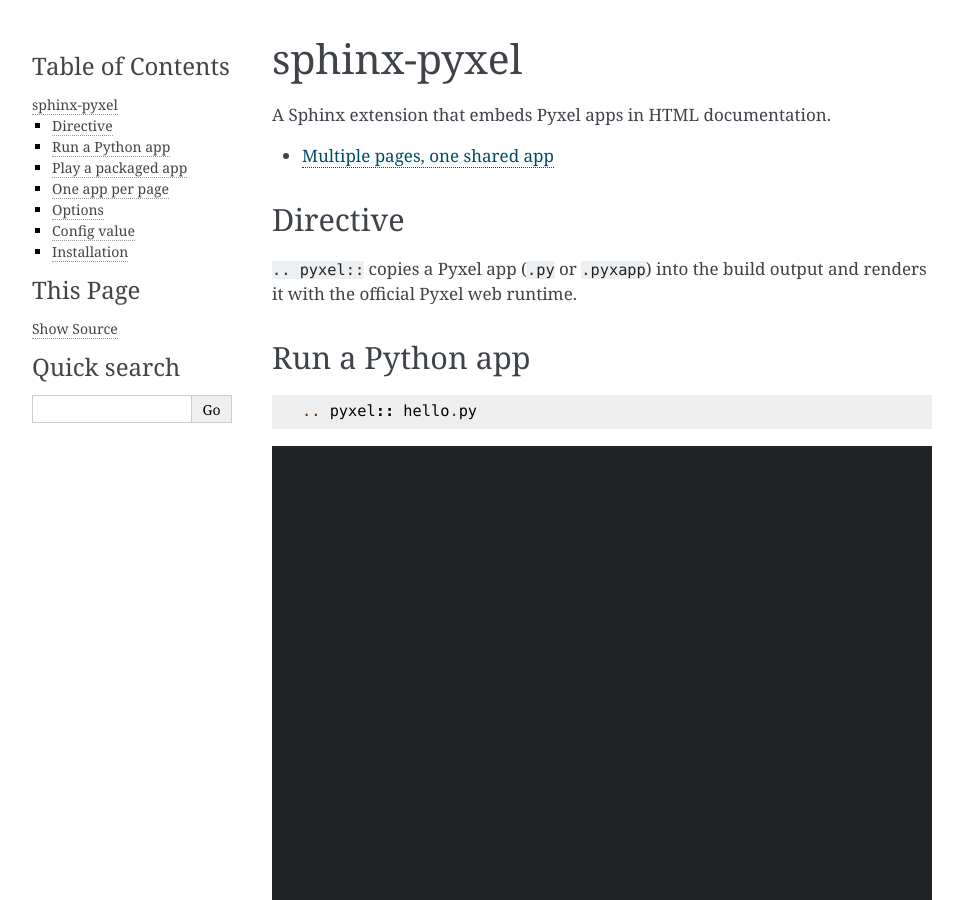
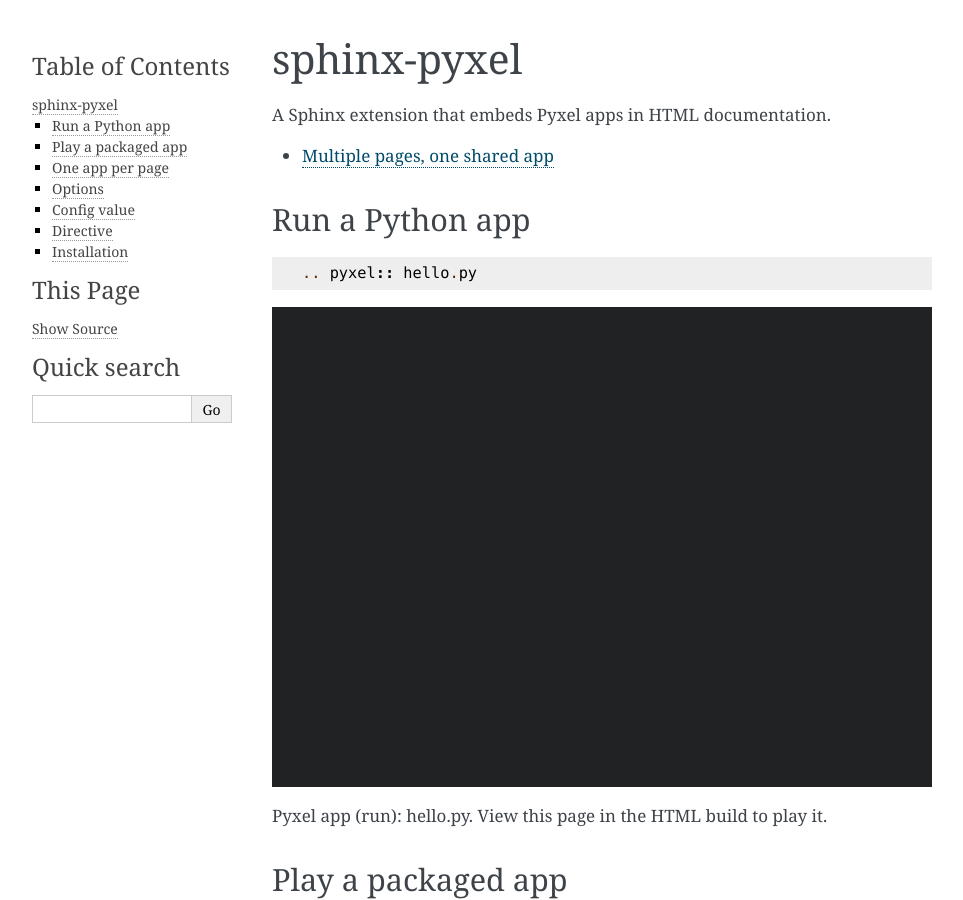
Before and after one commit to tkoyama010/sphinx-pyxel, a Sphinx documentation site: the page built from docs/index.rst, in a window 1280 px wide and 900 px high. Shown: the whole window, without its empty margins (148-1111 px from the left). Built offline with Sphinx 7.4.7, drawn with Linux system fonts in a browser that asks for light colours; some of the changed text lies outside the part shown.

Commit message:
docs: move Directive section to the end
Put the live demo first so the embedded app is visible immediately;
Directive and Installation are reference material, pushed to the bottom.

```diff
--- a/docs/index.rst
+++ b/docs/index.rst
@@ -7,12 +7,6 @@
    :maxdepth: 1
 
    shared
-
-Directive
----------
-
-``.. pyxel::`` copies a Pyxel app (``.py`` or ``.pyxapp``) into the build output
-and renders it with the official Pyxel web runtime.
 
 Run a Python app
 ----------------
```
Also changed, not shown: other parts of docs/index.rst (+6 -0 lines).
